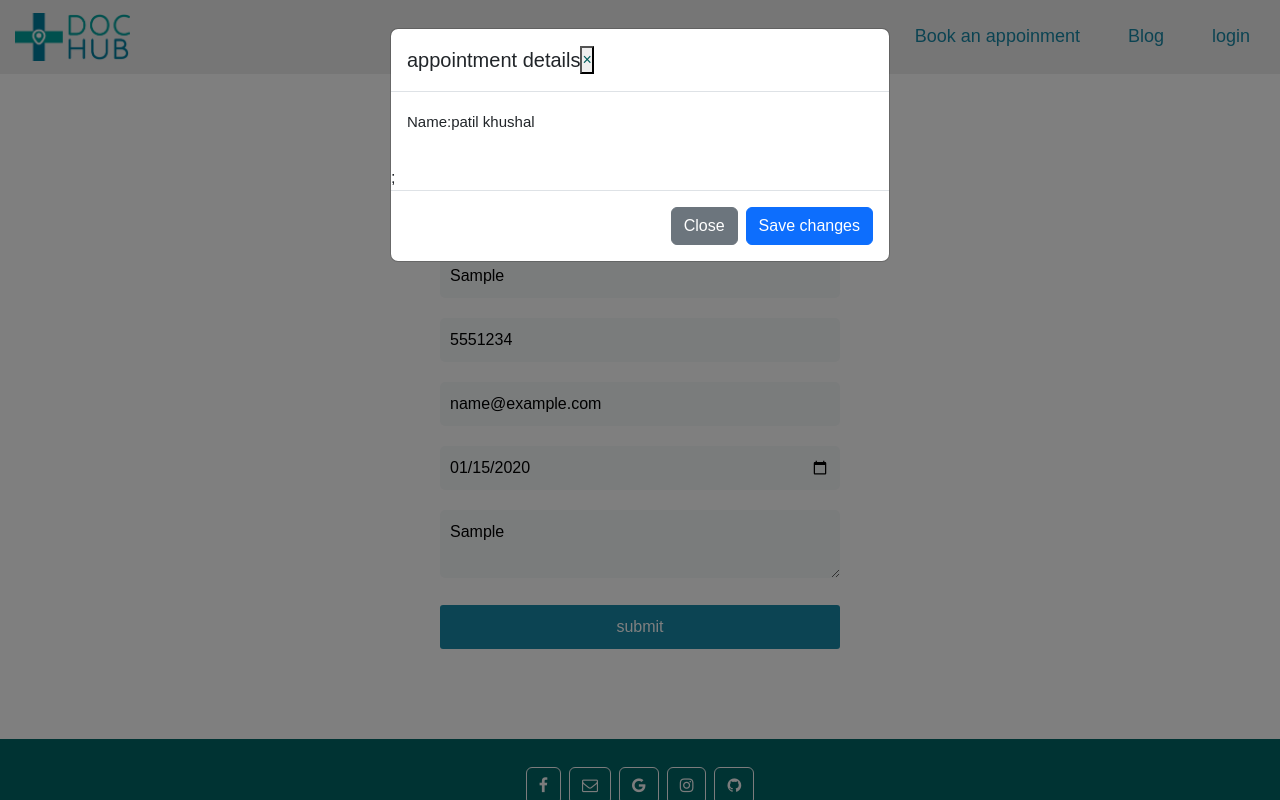
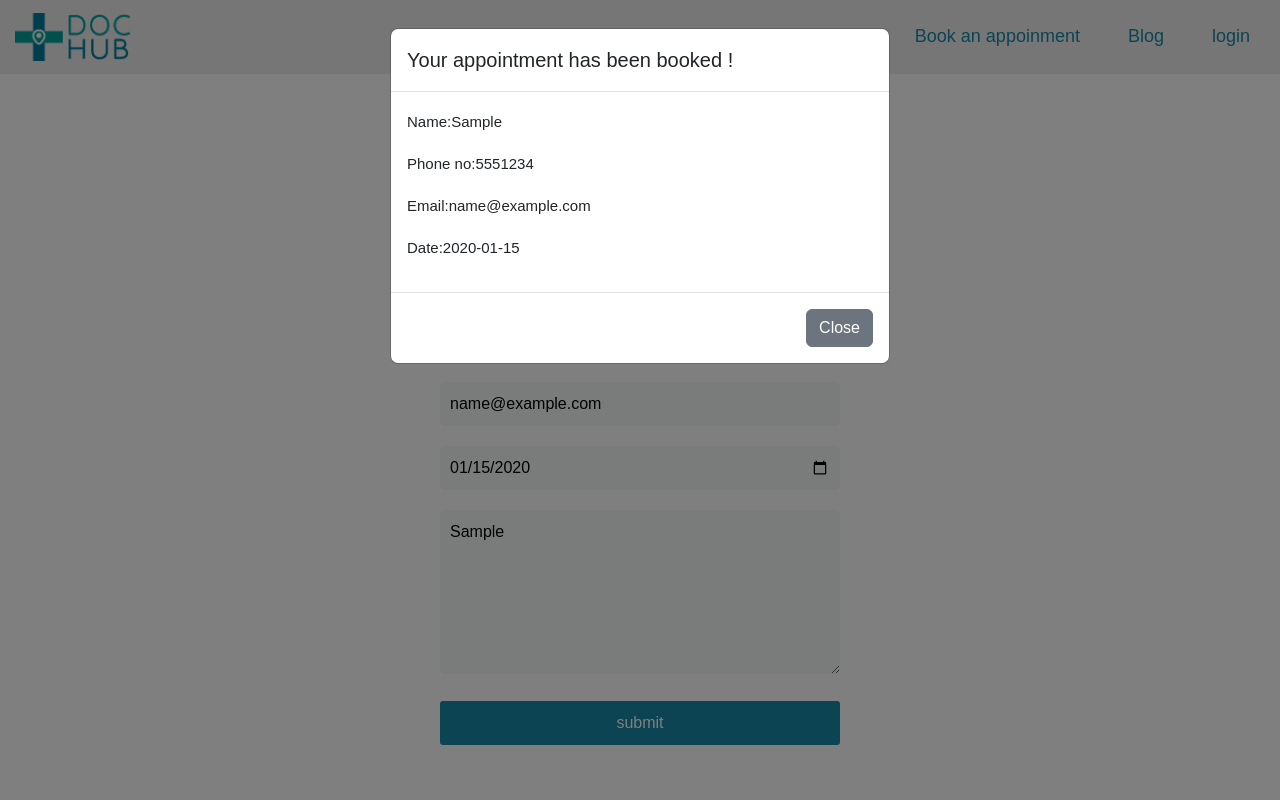
Before and after one commit to Aakash0904/DocHub, a React (Create React App) app: page /listform in a window 1280 px wide. Both pictures are taken after typing "Sample", "5551234", "name@example.com", "2020-01-15", "Sample" into the empty fields and a click on the button "submit". Shown: the top 800 px of the page. Built offline with nearby package versions, Linux system fonts and the light colour scheme; data requests are answered from the project's data file.

Commit message:
last changes

```diff
--- a/db.json
+++ b/db.json
@@ -942,77 +942,102 @@
       "email": "mayurpati7456@gmail.com",
       "password": "Mayur@123",
       "id": 1
+    },
+    {
+      "name": "ramesh",
+      "email": "jaypanchal0061@gmail.com",
+      "password": "Jay@123",
+      "id": 2
     }
   ],
   "homeappointment": [
     {
-      "name": "mayur",
-      "phone": "9106306225",
-      "date": "2023-05-04",
-      "email": "mayurpati7456@gmail.com",
-      "hospitalName": "SAL Hospital and Medical Institute",
-      "location": "Ahmedabad",
-      "id": 2
-    },
-    {
-      "name": "josi",
-      "phone": "6565656565",
+      "name": "joshep nilson",
+      "phone": "9428286892",
       "date": "2023-05-26",
-      "email": "s@gmail.com",
-      "textarea": "ad>DH.bcas",
-      "hospitalName": "HCG Hospital",
+      "email": "josh45@gmail.com",
+      "textarea": "Lorem Ipsum is simply dummy text of the printing and typesetting industry. Lorem Ipsum has been the industry's standard dummy text ever since the 1500s, when an unknown printer took a galley of type and scrambled it to make a type specimen book.",
+      "message": "o",
+      "hospitalName": "Apex Heart Institute",
       "location": "Ahmedabad",
       "id": 3
     },
     {
-      "name": "patil khushal",
-      "phone": "9428286892",
-      "date": "2023-06-01",
-      "email": "mayurpati7456@gmail.com",
-      "textarea": "dwiqyihweudw9fq890",
-      "hospitalName": "HCG Hospital",
+      "name": "lol",
+      "phone": "9898989898",
+      "date": "2023-05-24",
+      "email": "hallo@maucher-online.com",
+      "textarea": "lorem",
+      "hospitalName": "Apex Heart Institute",
       "location": "Ahmedabad",
       "id": 4
     },
     {
-      "name": "kl rahul",
-      "phone": "9855665245",
-      "date": "2023-05-18",
-      "email": "mayurpatil7456@gmail.com",
-      "textarea": "addcxaw",
-      "hospitalName": "HCG Hospital",
+      "name": "patil khushal",
+      "phone": "9428286892",
+      "date": "2023-05-12",
+      "email": "mayurpati7456@gmail.com",
+      "textarea": "popopo",
+      "hospitalName": "Apex Heart Institute",
       "location": "Ahmedabad",
       "id": 5
     },
     {
-      "name": "patil khushal",
-      "phone": "9428286892",
-      "date": "2023-05-06",
-      "email": "mayurpati7456@gmail.com",
-      "textarea": "qdsf",
-      "hospitalName": "HCG Hospital",
+      "name": "jose ",
+      "phone": "1236547896",
+      "date": "2023-05-12",
+      "email": "mpatil79000@gmail.com",
+      "textarea": "popk",
+      "hospitalName": "Apex Heart Institute",
       "location": "Ahmedabad",
       "id": 6
     }
   ],
   "appointment": [
     {
-      "name": "pathan",
-      "phone": "989841748",
-      "email": "pathan123@gmail.com",
-      "date": "2023-04-29",
+      "name": "Kalpesh rajora",
+      "phone": "9898989898",
+      "email": "kalpesh123@gmail.com",
+      "date": "2023-05-19",
       "location": "Ahmedabad",
-      "speciality": "Sunflower Women's Hospital",
+      "speciality": "Nova IVF Fertility",
       "id": 1
     },
     {
-      "name": "xyz",
-      "phone": "6565656565",
-      "email": "M@gmail.com",
-      "date": "2023-04-28",
-      "location": "Surat",
-      "speciality": "Unicare Hospital",
-      "id": 2
+      "name": "jose",
+      "phone": "6356625411",
+      "email": "hallo@maucher-online.com",
+      "date": "2023-06-03",
+      "location": "Rajkot",
+      "speciality": "Dr. Nisarg Dharaiya's IVF Clinic",
+      "id": 3
+    },
+    {
+      "name": "patil khushal",
+      "phone": "9428286892",
+      "email": "mayurpati7456@gmail.com",
+      "date": "2023-05-18",
+      "location": "Ahmedabad",
+      "speciality": "Wings IVF Women's Hospital",
+      "id": 4
+    },
+    {
+      "name": "patil khushal",
+      "phone": "9428286892",
+      "email": "test1@gmail.com",
+      "date": "2023-05-16",
+      "location": "Ahmedabad",
+      "speciality": "Sterling Hospital",
+      "id": 5
+    },
+    {
+      "name": "patil khushal",
+      "phone": "9428286892",
+      "email": "mayurpati7456@gmail.com",
+      "date": "2023-05-05",
+      "location": "Ahmedabad",
+      "speciality": "Apex Heart Institute",
+      "id": 6
     }
   ]
 }
--- a/src/App.js
+++ b/src/App.js
@@ -19,6 +19,7 @@ import Signup from "./pages/privacy/signup";
 import Login from "./pages/privacy/login";
 import Admin from "./pages/admin page/admin";
 import Appoint from "./components/appointment/appoint";
+
 import { BrowserRouter, Route, Routes, Navigate } from "react-router-dom";
 
 function App() {
--- a/src/components/common/Hospitals.js
+++ b/src/components/common/Hospitals.js
@@ -37,7 +37,6 @@ const HospitalList = ({ handleChange, location }) => {
     <select
       className="form-control text-area"
       onChange={(e) => handleChange(e)}
-      selectedValue
       name="speciality"
       required
       // id="exampleFormControlSelect1"
--- a/src/components/common/LocationList.js
+++ b/src/components/common/LocationList.js
@@ -28,7 +28,9 @@ const LocationList = (props) => {
 
         // id="exampleFormControlSelect1"
       >
-        <option>Choose location </option>
+        <option selected={props.isblank ? true : false}>
+          Choose location{" "}
+        </option>
         {data &&
           data?.map((item, index) => {
             return <option>{item}</option>;
--- a/src/pages/admin page/admin.js
+++ b/src/pages/admin page/admin.js
@@ -81,6 +81,7 @@ const Admin = () => {
               <th>Email</th>
               <th>Date</th>
               <th>Location</th>
+              <th>Message</th>
               <th>Delete</th>
             </tr>
           </thead>
@@ -95,6 +96,7 @@ const Admin = () => {
                   <td>{cdata.email}</td>
                   <td>{cdata.date}</td>
                   <td>{cdata.location}</td>
+                  <td>{cdata.textarea}</td>
                   <td>
                     <button
                       type="button"
--- a/src/pages/appointment/Appointment.js
+++ b/src/pages/appointment/Appointment.js
@@ -8,20 +8,14 @@ import appoint_bg_doc from "../../assets/Images/appoint_bg_doc.png";
 import LocationList from "../../components/common/LocationList";
 // import HospitalList from "../../components/common/Hospitals";
 const Appointment = () => {
-  const [val, setVal] = useState({
-    name: "",
-    phone: "",
-    email: "",
-    date: "",
-    location: "",
-    speciality: "",
-  });
+  const [val, setVal] = useState({});
   const [name, setName] = useState([]);
   const [nameError, setNameError] = useState([]);
   const [email, setEmail] = useState([]);
   const [emailError, setEmailError] = useState([]);
   const [phone, setPhone] = useState([]);
   const [phoneError, setPhoneError] = useState([]);
+  const [isblanklocation, setIsblanklocation] = useState(false);
   const validateEmail = (email) => {
     const regex = /^[^\s@]+@[^\s@]+\.[^\s@]+$/;
     return regex.test(email);
@@ -53,8 +47,10 @@ const Appointment = () => {
         email: "",
         date: "",
         location: "",
-        speciality: "",
+        list: "",
+        // speciality: "",
       });
+      setIsblanklocation(true);
       if (!validateEmail(email)) {
         setEmailError("Please enter a valid email address");
       }
@@ -99,6 +95,7 @@ const Appointment = () => {
                   id="phone"
                   name="phone"
                   pattern="[0-9]{10}"
+                  maxLength={10}
                   value={val?.phone}
                   placeholder="Enter your phone number"
                   onChange={(e) => {
@@ -126,7 +123,8 @@ const Appointment = () => {
                 <input
                   type="date"
                   onChange={(e) => handleChange(e)}
-                  id="date"
+                  id="dat"
+                  value={val?.date}
                   min={new Date().toISOString().split("T")[0]}
                   name="date"
                   required
@@ -135,12 +133,13 @@ const Appointment = () => {
                 <LocationList
                   handleChange={handleChange}
                   required
+                  name="list"
+                  id="list"
+                  isblank={isblanklocation}
+                  //value={val?.list}
                   className="app_location"
                 />
-                {/* <SpecialityList
-                  handleChange={handleChange}
-                  location={val.location}
-                /> */}
+
                 {console.log("console_val_change", val)}
                 <Hospitals
                   handleChange={handleChange}
--- a/src/pages/list/listform.js
+++ b/src/pages/list/listform.js
@@ -11,9 +11,11 @@ const ContactForm = () => {
     email: "",
     textarea: "",
   });
+  const [popup, setPopup] = useState([]);
   const [modalData, setModalData] = useState([]);
   const handleChange = (e) => {
     setVal({ ...val, [e.target.name]: e.target.value });
+    setPopup({ ...val, [e.target.name]: e.target.value });
   };
 
   const handleSubmit = (e) => {
@@ -89,6 +91,7 @@ const ContactForm = () => {
             required
           />
           <textarea
+            rows={6}
             type="textarea"
             id="textarea"
             placeholder="Enter your query"
@@ -119,21 +122,15 @@ const ContactForm = () => {
               <div class="modal-content">
                 <div class="modal-header">
                   <h5 class="modal-title" id="exampleModalLabel">
-                    appointment details
+                    Your appointment has been booked !
                   </h5>
-                  <button
-                    type="button"
-                    class="close"
-                    data-dismiss="modal"
-                    aria-label="Close"
-                  >
-                    <span aria-hidden="true">&times;</span>
-                  </button>
                 </div>
                 <div class="modal-body">
-                  <p>Name:{modalData[modalData.length - 1]?.name} </p>
+                  <p>Name:{popup?.name} </p>
+                  <p>Phone no:{popup?.phone}</p>
+                  <p>Email:{popup?.email}</p>
+                  <p>Date:{popup?.date}</p>
                 </div>
-                ;
                 <div class="modal-footer">
                   <button
                     type="button"
@@ -142,9 +139,6 @@ const ContactForm = () => {
                     data-dismiss="modal"
                   >
                     Close
-                  </button>
-                  <button type="button" class="btn btn-primary">
-                    Save changes
                   </button>
                 </div>
               </div>
```
